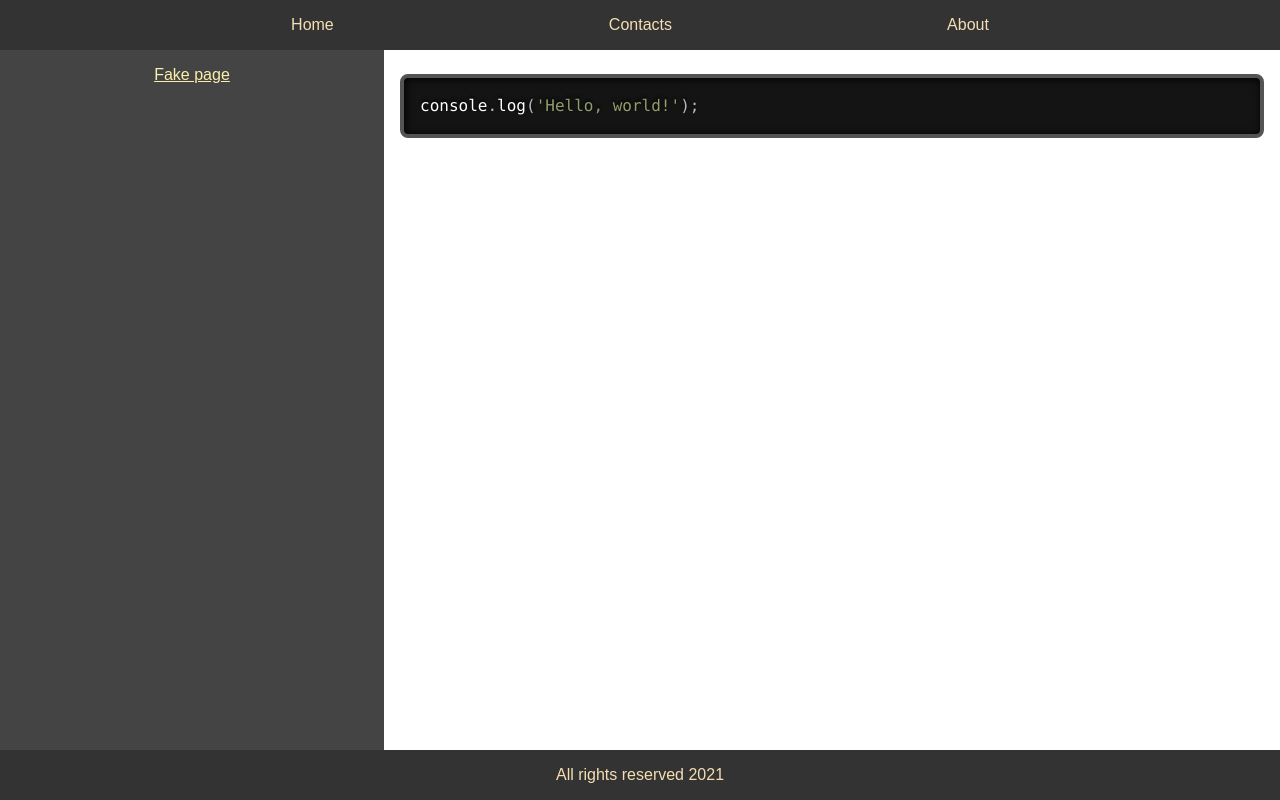
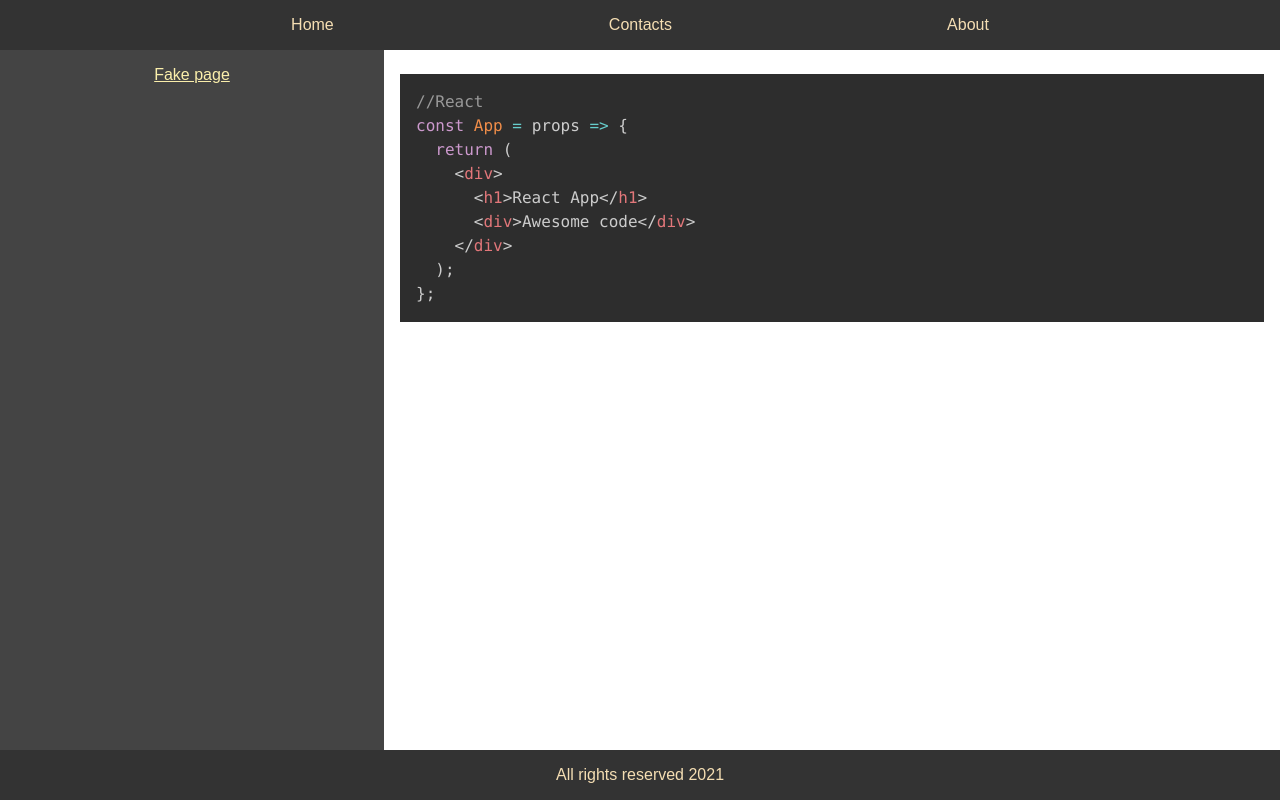
Before and after one commit to moroshandmitry/js-doc, a React (Create React App) app: page /fakepage in a window 1280 px wide. Built offline with nearby package versions, Linux system fonts and the light colour scheme.

Commit message:
added buttons copy, select code prismjs and jsx syntax

```diff
--- a/src/App.js
+++ b/src/App.js
@@ -1,4 +1,6 @@
 import { BrowserRouter as Router } from 'react-router-dom';
+import { useEffect } from 'react';
+import { highlightAll, plugins } from 'prismjs';
 
 import { Header } from './components/Header/Header';
 import { Main } from './components/Main/Main';
@@ -6,7 +8,39 @@ import { Footer } from './components/Footer/Footer';
 
 import s from './App.module.scss';
 
+require('prismjs/components/prism-jsx.min');
+require('prismjs/plugins/toolbar/prism-toolbar');
+require('prismjs/plugins/copy-to-clipboard/prism-copy-to-clipboard');
+
 export const App = () => {
+	useEffect(() => {
+		plugins.toolbar.registerButton('select-code', function (env) {
+			const button = document.createElement('button');
+			button.innerHTML = 'Select Code';
+			button.style.marginLeft = '15px';
+
+			button.addEventListener('click', function () {
+				if (document.body.createTextRange) {
+					// ms
+					const range = document.body.createTextRange();
+					range.moveToElementText(env.element);
+					range.select();
+				} else if (window.getSelection) {
+					// moz, opera, webkit
+					const selection = window.getSelection();
+					const range = document.createRange();
+					range.selectNodeContents(env.element);
+					selection.removeAllRanges();
+					selection.addRange(range);
+				}
+			});
+
+			return button;
+		});
+
+		highlightAll();
+	}, []);
+
 	return (
 		<div className={s.app}>
 			<Router>
--- a/src/pages/FakePage.js
+++ b/src/pages/FakePage.js
@@ -1,15 +1,18 @@
-import { useEffect } from 'react';
-import Prism from 'prismjs';
-
 export const FakePage = () => {
-	useEffect(() => {
-		Prism.highlightAll();
-	}, []);
+	const code = `//React
+const App = props => {
+  return (
+    <div>
+      <h1>React App</h1>
+      <div>Awesome code</div>
+    </div>
+  );
+};`;
 
 	return (
 		<div>
 			<pre>
-				<code class="language-js">console.log('Hello, world!');</code>
+				<code className="lang-jsx">{code}</code>
 			</pre>
 		</div>
 	);
--- a/src/prism.css
+++ b/src/prism.css
@@ -1,18 +1,18 @@
 /* PrismJS 1.24.1
-https://prismjs.com/download.html#themes=prism-twilight&languages=markup+css+clike+javascript&plugins=toolbar+copy-to-clipboard+download-button */
+https://prismjs.com/download.html#themes=prism-tomorrow&languages=markup+css+clike+javascript+jsx+tsx+scss+typescript&plugins=line-highlight+toolbar+copy-to-clipboard+download-button */
 /**
- * prism.js Twilight theme
- * Based (more or less) on the Twilight theme originally of Textmate fame.
- * @author Remy Bach
+ * prism.js tomorrow night eighties for JavaScript, CoffeeScript, CSS and HTML
+ * Based on https://github.com/chriskempson/tomorrow-theme
+ * @author Rose Pritchard
  */
+
 code[class*='language-'],
 pre[class*='language-'] {
-	color: white;
+	color: #ccc;
 	background: none;
 	font-family: Consolas, Monaco, 'Andale Mono', 'Ubuntu Mono', monospace;
 	font-size: 1em;
 	text-align: left;
-	text-shadow: 0 -0.1em 0.2em black;
 	white-space: pre;
 	word-spacing: normal;
 	word-break: normal;
@@ -29,109 +29,81 @@ pre[class*='language-'] {
 	hyphens: none;
 }
 
-pre[class*='language-'],
-:not(pre) > code[class*='language-'] {
-	background: hsl(0, 0%, 8%); /* #141414 */
+/* Code blocks */
+pre[class*='language-'] {
+	padding: 1em;
+	margin: 0.5em 0;
+	overflow: auto;
 }
 
-/* Code blocks */
+:not(pre) > code[class*='language-'],
 pre[class*='language-'] {
-	border-radius: 0.5em;
-	border: 0.3em solid hsl(0, 0%, 33%); /* #282A2B */
-	box-shadow: 1px 1px 0.5em black inset;
-	margin: 0.5em 0;
-	overflow: auto;
-	padding: 1em;
-}
-
-pre[class*='language-']::-moz-selection {
-	/* Firefox */
-	background: hsl(200, 4%, 16%); /* #282A2B */
-}
-
-pre[class*='language-']::selection {
-	/* Safari */
-	background: hsl(200, 4%, 16%); /* #282A2B */
-}
-
-/* Text Selection colour */
-pre[class*='language-']::-moz-selection,
-pre[class*='language-'] ::-moz-selection,
-code[class*='language-']::-moz-selection,
-code[class*='language-'] ::-moz-selection {
-	text-shadow: none;
-	background: hsla(0, 0%, 93%, 0.15); /* #EDEDED */
-}
-
-pre[class*='language-']::selection,
-pre[class*='language-'] ::selection,
-code[class*='language-']::selection,
-code[class*='language-'] ::selection {
-	text-shadow: none;
-	background: hsla(0, 0%, 93%, 0.15); /* #EDEDED */
+	background: #2d2d2d;
 }
 
 /* Inline code */
 :not(pre) > code[class*='language-'] {
+	padding: 0.1em;
 	border-radius: 0.3em;
-	border: 0.13em solid hsl(0, 0%, 33%); /* #545454 */
-	box-shadow: 1px 1px 0.3em -0.1em black inset;
-	padding: 0.15em 0.2em 0.05em;
 	white-space: normal;
 }
 
 .token.comment,
+.token.block-comment,
 .token.prolog,
 .token.doctype,
 .token.cdata {
-	color: hsl(0, 0%, 47%); /* #777777 */
+	color: #999;
 }
 
 .token.punctuation {
-	opacity: 0.7;
-}
-
-.token.namespace {
-	opacity: 0.7;
+	color: #ccc;
 }
 
 .token.tag,
+.token.attr-name,
+.token.namespace,
+.token.deleted {
+	color: #e2777a;
+}
+
+.token.function-name {
+	color: #6196cc;
+}
+
 .token.boolean,
 .token.number,
-.token.deleted {
-	color: hsl(14, 58%, 55%); /* #CF6A4C */
+.token.function {
+	color: #f08d49;
 }
 
-.token.keyword,
 .token.property,
-.token.selector,
+.token.class-name,
 .token.constant,
-.token.symbol,
-.token.builtin {
-	color: hsl(53, 89%, 79%); /* #F9EE98 */
+.token.symbol {
+	color: #f8c555;
 }
 
-.token.attr-name,
-.token.attr-value,
+.token.selector,
+.token.important,
+.token.atrule,
+.token.keyword,
+.token.builtin {
+	color: #cc99cd;
+}
+
 .token.string,
 .token.char,
+.token.attr-value,
+.token.regex,
+.token.variable {
+	color: #7ec699;
+}
+
 .token.operator,
 .token.entity,
-.token.url,
-.language-css .token.string,
-.style .token.string,
-.token.variable,
-.token.inserted {
-	color: hsl(76, 21%, 52%); /* #8F9D6A */
-}
-
-.token.atrule {
-	color: hsl(218, 22%, 55%); /* #7587A6 */
-}
-
-.token.regex,
-.token.important {
-	color: hsl(42, 75%, 65%); /* #E9C062 */
+.token.url {
+	color: #67cdcc;
 }
 
 .token.important,
@@ -146,66 +118,83 @@ code[class*='language-'] ::selection {
 	cursor: help;
 }
 
-pre[data-line] {
-	padding: 1em 0 1em 3em;
-	position: relative;
+.token.inserted {
+	color: green;
 }
 
-/* Markup */
-.language-markup .token.tag,
-.language-markup .token.attr-name,
-.language-markup .token.punctuation {
-	color: hsl(33, 33%, 52%); /* #AC885B */
-}
-
-/* Make the tokens sit above the line highlight so the colours don't look faded. */
-.token {
+pre[data-line] {
 	position: relative;
-	z-index: 1;
+	padding: 1em 0 1em 3em;
 }
 
 .line-highlight {
-	background: hsla(0, 0%, 33%, 0.25); /* #545454 */
+	position: absolute;
+	left: 0;
+	right: 0;
+	padding: 0;
+	margin-top: 1em; /* Same as .prism’s padding-top */
+
+	background: hsla(24, 20%, 50%, 0.08);
 	background: linear-gradient(
 		to right,
-		hsla(0, 0%, 33%, 0.1) 70%,
-		hsla(0, 0%, 33%, 0)
-	); /* #545454 */
-	border-bottom: 1px dashed hsl(0, 0%, 33%); /* #545454 */
-	border-top: 1px dashed hsl(0, 0%, 33%); /* #545454 */
-	left: 0;
+		hsla(24, 20%, 50%, 0.1) 70%,
+		hsla(24, 20%, 50%, 0)
+	);
+
+	pointer-events: none;
+
 	line-height: inherit;
-	margin-top: 0.75em; /* Same as .prism’s padding-top */
-	padding: inherit 0;
-	pointer-events: none;
-	position: absolute;
-	right: 0;
 	white-space: pre;
-	z-index: 0;
+}
+
+@media print {
+	.line-highlight {
+		/*
+		 * This will prevent browsers from replacing the background color with white.
+		 * It's necessary because the element is layered on top of the displayed code.
+		 */
+		-webkit-print-color-adjust: exact;
+		color-adjust: exact;
+	}
 }
 
 .line-highlight:before,
 .line-highlight[data-end]:after {
-	background-color: hsl(215, 15%, 59%); /* #8794A6 */
-	border-radius: 999px;
-	box-shadow: 0 1px white;
-	color: hsl(24, 20%, 95%); /* #F5F2F0 */
 	content: attr(data-start);
-	font: bold 65%/1.5 sans-serif;
+	position: absolute;
+	top: 0.4em;
 	left: 0.6em;
 	min-width: 1em;
 	padding: 0 0.5em;
-	position: absolute;
+	background-color: hsla(24, 20%, 50%, 0.4);
+	color: hsl(24, 20%, 95%);
+	font: bold 65%/1.5 sans-serif;
 	text-align: center;
+	vertical-align: 0.3em;
+	border-radius: 999px;
 	text-shadow: none;
-	top: 0.4em;
-	vertical-align: 0.3em;
+	box-shadow: 0 1px white;
 }
 
 .line-highlight[data-end]:after {
-	bottom: 0.4em;
 	content: attr(data-end);
 	top: auto;
+	bottom: 0.4em;
+}
+
+.line-numbers .line-highlight:before,
+.line-numbers .line-highlight:after {
+	content: none;
+}
+
+pre[id].linkable-line-numbers span.line-numbers-rows {
+	pointer-events: all;
+}
+pre[id].linkable-line-numbers span.line-numbers-rows > span:before {
+	cursor: pointer;
+}
+pre[id].linkable-line-numbers span.line-numbers-rows > span:hover:before {
+	background-color: rgba(128, 128, 128, 0.2);
 }
 
 div.code-toolbar {
@@ -246,9 +235,6 @@ div.code-toolbar > .toolbar > .toolbar-item > button {
 	line-height: normal;
 	overflow: visible;
 	padding: 0;
-	-webkit-user-select: none; /* for button */
-	-moz-user-select: none;
-	-ms-user-select: none;
 }
 
 div.code-toolbar > .toolbar > .toolbar-item > a,
```
